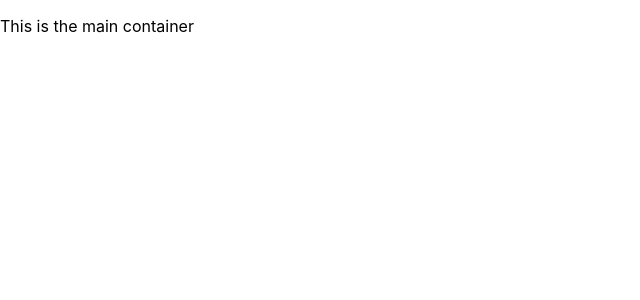
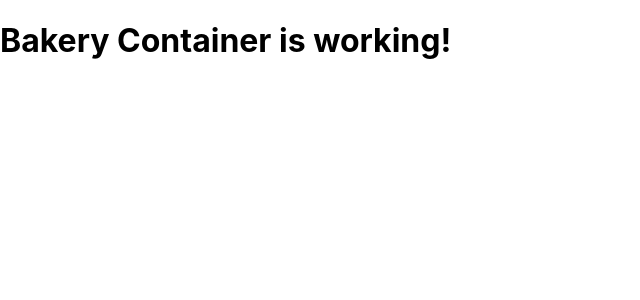
Before and after one commit to r-pal/More_Than_U_Can_Chew, a React (Create React App) app in the folder Client/more-than-you-can-chew/: page /bakeries in a window 1280 px wide. Shown: the top 300 px of the page, without its empty margins (0-640 px from the left). Built offline with nearby package versions, Linux system fonts and the light colour scheme.

Commit message:
bakery container again

```diff
--- a/Client/more-than-you-can-chew/src/containers/BakeryContainer.js
+++ b/Client/more-than-you-can-chew/src/containers/BakeryContainer.js
@@ -0,0 +1,12 @@
+import React from 'react';
+
+const BakeryContainer = () => {
+
+    return(
+        <>
+        <h1>Bakery Container is working!</h1>
+        </>
+    )
+}
+
+export default BakeryContainer;
--- a/Client/more-than-you-can-chew/src/containers/MainContainer.js
+++ b/Client/more-than-you-can-chew/src/containers/MainContainer.js
@@ -1,12 +1,27 @@
+import React, {Fragment, component} from 'react';
+import {BrowserRouter as Router, Route, Routes} from 'react-router-dom';
+import UserContainer from './UserContainer';
+import BakeryContainer from './BakeryContainer';
+
+
+
 const MainContainer = () => {
 
 
 
     return(
-        <>
-        <p>This is the main container</p>
-        </>
-    )
+        <Router>
+        <Fragment>
+        <Routes>
+          <Route path="/users" element={<UserContainer/>}/>
+          <Route path="/bakeries" element={<BakeryContainer/>}/>
+
+        </Routes>
+
+
+        </Fragment>
+        </Router>
+      )
 }
 
 export default MainContainer
```
